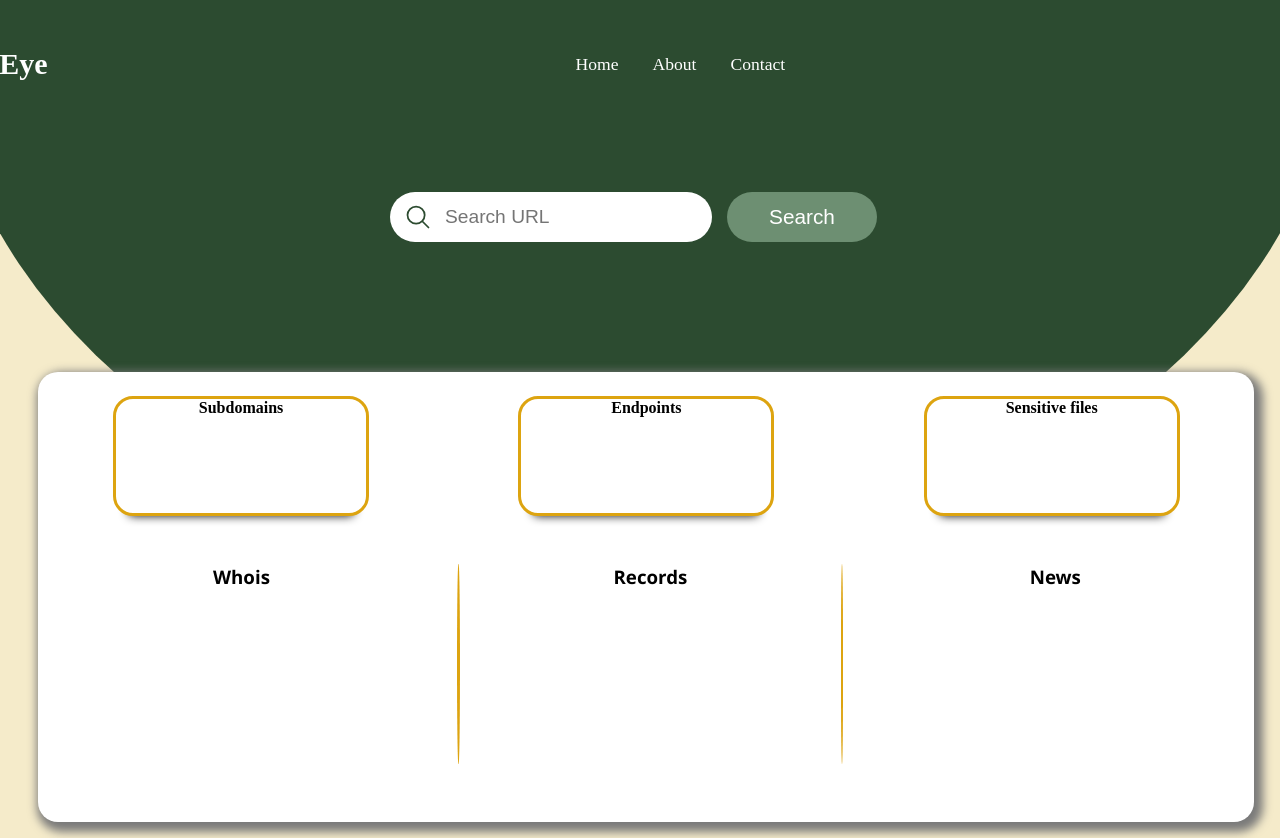
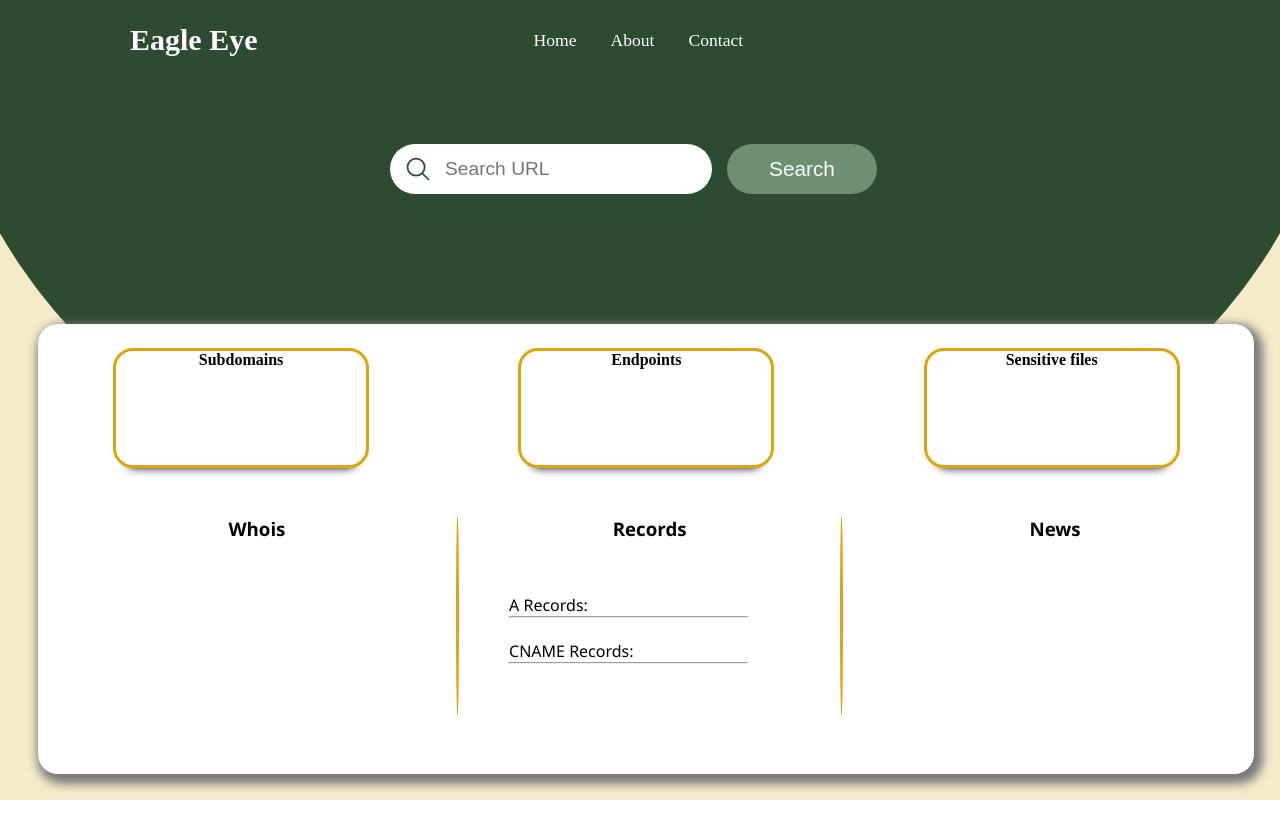
Before and after one commit to Samyukta1909/Minor-2, a Flask app: page / in a window 1280 px wide; the page is wider, and only the part inside the window is pictured. After the commit the page ends 800 px from the top of that part, so only its background shows below. Run offline with Flask 2, Linux system fonts and the light colour scheme; data that the repository does not hold is empty; some libraries are stand-ins or nearby versions.

Commit message:
Domain & Records

```diff
--- a/app.py
+++ b/app.py
@@ -27,10 +27,10 @@ def index():
         # threading.Thread(target=hiddenFiles,args=(target,)).start()
         # threading.Thread(target=endpoint,args=(target,)).start()
         # threading.Thread(target=subdomain,args=(target,)).start()
-        # domainFile =WHOis(target)
-        # recordFile,recordFile1=record(target)
+        domainFile =WHOis(target)
+        recordFile,recordFile1=record(target)
 
-        return render_template('index2.html')
+        return render_template('index2.html', WHOis=domainFile,record=recordFile,name=recordFile1)
         # return render_template('index.html',Headlines=nhead)
         # return render_template('index.html',WHOis=domainFile,record=recordFile,name=recordFile1)
 
--- a/records.py
+++ b/records.py
@@ -2,7 +2,7 @@ import dns.resolver
 
 def record(domainname):
         recordList=[]
-        recordList.append("A Records:")
+        # recordList.append("A Records:")
         try:
             a_name=dns.resolver.resolve(domainname,'A')
             for rec in a_name:
@@ -16,7 +16,7 @@ def record(domainname):
             recordList.append(m)
 
         recordList1=[]
-        recordList1.append("CNAME Records;")
+        # recordList1.append("CNAME Records;")
         try:
             c_name=dns.resolver.resolve(domainname,'CNAME')
             for recd in c_name:
--- a/static/css/style.css
+++ b/static/css/style.css
@@ -347,6 +347,7 @@ body {
 
 .record-urls {
     height: 90%;
+    width: 100%;
     /* width: 80%; */
     /* background-color: blue; */
     overflow: scroll;
@@ -359,6 +360,7 @@ body {
 
 .record-urls ul {
     padding: 0;
+    width: 100%;
 }
 
 .record-urls li {
--- a/static/css/style2.css
+++ b/static/css/style2.css
@@ -105,36 +105,72 @@ body {
     width: 33.33%;
     height: 200px;
     margin-top: 3em;
-    margin-right: 2vw;
-    margin-left: 1vw;
+    margin-right: 1vw;
+    margin-left: 2em;
     font-family: 'Segoe UI', Tahoma, Geneva, Verdana, sans-serif;
     font-size: 16px;
-    display: grid;
     float: left;
     text-align: center;
     box-sizing: border-box;
-    padding: 0px 50px;
-    overflow-y: scroll;
-    overflow-x: scroll;
+    /* padding: 0px 50px; */
     /* background-color: red; */
 }
 
-.col1::-webkit-scrollbar {
+.domain-urls {
+    margin-top: 0.5em;
+    height: 90%;
+    /* width: 80%; */
+    overflow: scroll;
+    text-align: left;
+    justify-content: left;
+}
+
+.domain-urls ul {
+    padding: 0;
+}
+
+.domain-urls li a {
+    text-align: left;
+    width: 100%;
+    justify-content: left;
+}
+
+.domain-urls hr {
+    width: 85%;
+}
+
+
+.domain-urls li {
+    font-family: 'Poppins', sans-serif;
+    word-wrap: break-word;
+    /* background-color: yellow; */
+    padding: 0%;
+    margin: 0%;
+    width: 100%;
+    padding-left: 1vw;
+    padding-right: 5vw;
+    list-style-type: none;
+    color: black;
+    text-decoration: none;
+    text-align: left;
+}
+
+.domain-urls::-webkit-scrollbar {
     height: 0px;
     width: 10px;
     display: none;
-    /* background-color: red; */
 }
 
-.col1::-webkit-scrollbar-track {
+.domain-urls::-webkit-scrollbar-track {
     background: black;
     border-radius: 15px;
 }
 
-.col1::-webkit-scrollbar-thumb {
+.domain-urls::-webkit-scrollbar-thumb {
     background: #888;
     border-radius: 15px;
 }
+
 
 .col2 {
     width: 33.33%;
@@ -147,24 +183,50 @@ body {
     text-align: center;
     box-sizing: border-box;
     padding: 0px 50px;
-    overflow-y: scroll;
-    overflow-x: scroll;
     /* background-color: blue; */
 }
 
-.col2::-webkit-scrollbar {
+.record-urls {
+    height: 90%;
+   text-align: left;
+    overflow: scroll;
+    /* overflow-x: hidden; */
+}
+
+.record-urls hr {
+    width: 85%;
+}
+
+.record-urls ul {
+    padding: 0;
+}
+
+.record-urls li {
+    font-family: 'Poppins', sans-serif;
+    word-wrap: break-word;
+    /* background-color: yellow; */
+    padding: 0%;
+    margin: 0%;
+    width: 100%;
+    padding-left: 1vw;
+    padding-right: 5vw;
+    list-style-type: none;
+    color: black;
+    text-decoration: none;
+}
+
+.record-urls::-webkit-scrollbar {
     height: 0px;
     width: 10px;
     display: none;
-    /* background-color: red; */
 }
 
-.col2::-webkit-scrollbar-track {
+.record-urls::-webkit-scrollbar-track {
     background: black;
     border-radius: 15px;
 }
 
-.col2::-webkit-scrollbar-thumb {
+.record-urls::-webkit-scrollbar-thumb {
     background: #888;
     border-radius: 15px;
 }
@@ -188,13 +250,9 @@ body {
     margin-top: 0.5em;
     /* text-align: left; */
     height: 90%;
-    /* width: 80%; */
-    /* background-color: blue; */
     overflow: scroll;
-    /* display: grid; */
-    justify-content: center;
-    align-items: center;
-    /* overflow-x: hidden; */
+    justify-content: left;
+    text-align: left;
 }
 
 .news-ul {
@@ -205,6 +263,7 @@ body {
     text-align: left;
     width: 100%;
     justify-content: left;
+    margin-left: -0.7em;
 }
 
 .news hr {
@@ -288,7 +347,7 @@ a {
 
 .navbar {
     width: 100%;
-    height: 8em;
+    height: 5em;
     max-width: 1200px;
     margin: 0 auto;
     display: flex;
@@ -300,13 +359,13 @@ a {
     font-size: 30px;
     font-weight: bold;
     z-index: 3;
-    margin-left: -4em;
+    margin-left: 3em;
     margin-right: 5em;
     position: relative;
 }
 
 .navbar .links {
-    margin-left: 29%;
+    margin-left: 8%;
 }
 
 .links a {
--- a/templates/index2.html
+++ b/templates/index2.html
@@ -68,12 +68,34 @@
                 <div class="card_container_body">
                     <div class="col1">
                         <h3> Whois</h3>
+                        <div class="domain-urls">
+
+                            <ul>
+                                {%for i in (WHOis)%}
+                                <li>{{i}}</li>
+                                <hr> {%endfor%}
+                            </ul>
+                        </div>
                     </div>
 
                     <span class="divider1"></span>
 
                     <div class="col2">
                         <h3>Records </h3>
+                        <div class="record-urls">
+
+                            <ul>
+                                 A Records: <hr>
+                                {%for i in (record)%}
+                                <li>{{i}}</li>
+                                {%endfor%}
+                                 <br> CNAME Records:
+                                <hr> {%for i in (name)%}
+                                <li>{{i}}</li>
+                                {%endfor%}
+
+                            </ul>
+                        </div>
                     </div>
 
                     <span class="divider2"></span>
```
